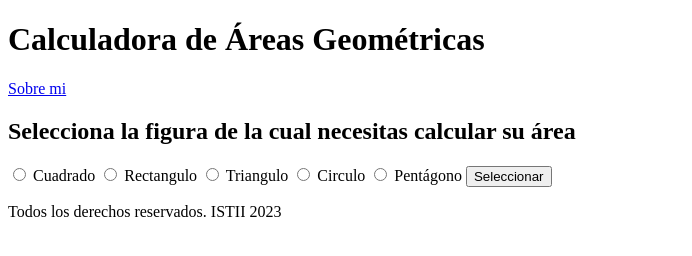
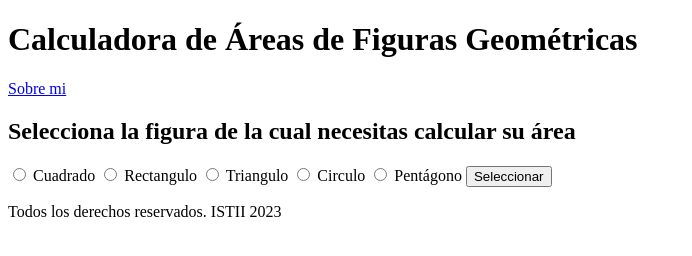
Before and after one commit to BrandonHernz/proyecto-final-bacho, a plain HTML site: page index.html in a window 1280 px wide. Shown: the whole page, without its empty margins (0-692 px from the left). Drawn offline with Linux system fonts and the light colour scheme.

Commit message:
Modificar título de página

```diff
--- a/index.html
+++ b/index.html
@@ -8,7 +8,7 @@
   </head>
   <body>
     <header>
-      <h1>Calculadora de Áreas Geométricas</h1>
+      <h1>Calculadora de Áreas de Figuras Geométricas</h1>
       <div class="mi-info">
         <a href="./pages/aboutme.html">Sobre mi</a>
       </div>
```
